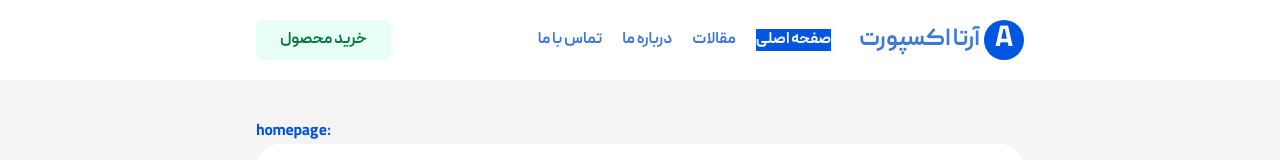
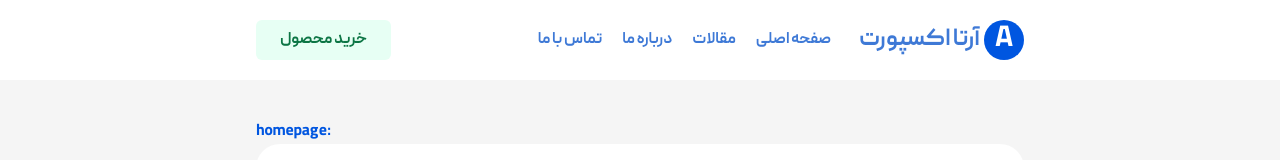
Before and after one commit to MianajiAli/next-sherkati, a Next.js app: page / in a window 1280 px wide. Shown: the top 160 px of the page. Built offline with nearby package versions, Linux system fonts and the light colour scheme.

Commit message:
remove next/link

```diff
--- a/app/page.tsx
+++ b/app/page.tsx
@@ -1,5 +1,3 @@
-import Link from "next/link";
-
 export default function Page() {
 	return (
 		<div>
--- a/components/Navbar.tsx
+++ b/components/Navbar.tsx
@@ -1,5 +1,3 @@
-import Link from "next/link";
-
 const Navbar = () => {
 	return (
 		<nav
@@ -14,20 +12,10 @@ const Navbar = () => {
 					<span className="text-2xl font-bold">آرتا اکسپورت</span>
 				</div>
 				<ul className="flex gap-5">
-					<li>
-						<Link className="bg-primary text-back2" href="/">
-							صفحه اصلی
-						</Link>
-					</li>
-					<li>
-						<Link href="/">مقالات</Link>
-					</li>
-					<li>
-						<Link href="/">درباره ما</Link>
-					</li>
-					<li>
-						<Link href="/">تماس با ما</Link>
-					</li>
+					<li>صفحه اصلی</li>
+					<li>مقالات</li>
+					<li>درباره ما</li>
+					<li>تماس با ما</li>
 				</ul>
 			</div>
 			<button className="py-2 px-6 rounded-md bg-success1 text-success2">
```
